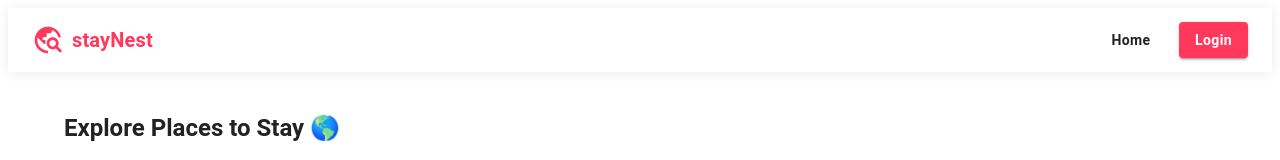
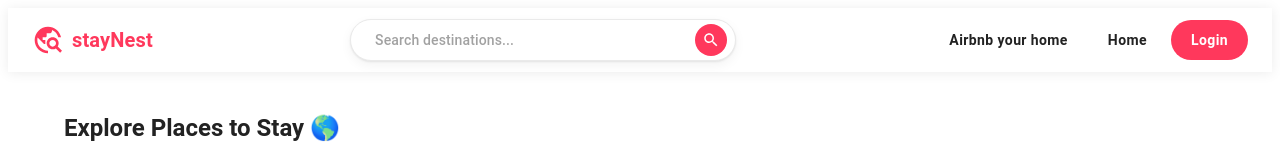
Before and after one commit to Ritik811/Hotel-Booking-Project, a React app in the folder frontend/: page / in a window 1280 px wide. Shown: the top 160 px of the page. Built offline with nearby package versions, Linux system fonts and the light colour scheme; no server answers; the HTML template or start-up script is replaced by a standard one.

Commit message:
Navbar update

```diff
--- a/frontend/src/Layout/Navbar.jsx
+++ b/frontend/src/Layout/Navbar.jsx
@@ -1,7 +1,15 @@
 import React from "react";
-
-import { AppBar, Toolbar, Typography, Button, Box } from "@mui/material";
-import TravelExploreIcon from "@mui/icons-material/TravelExplore"; // Airbnb
+import {
+  AppBar,
+  Toolbar,
+  Typography,
+  Button,
+  Box,
+  InputBase,
+  Paper,
+} from "@mui/material";
+import TravelExploreIcon from "@mui/icons-material/TravelExplore"; // Logo Icon
+import SearchIcon from "@mui/icons-material/Search"; // Search Icon
 
 function Navbar() {
   return (
@@ -13,9 +21,10 @@ function Navbar() {
         boxShadow: "0 1px 12px rgba(0,0,0,0.08)",
       }}
     >
-      <Toolbar sx={{ justifyContent: "space-between" }}>
-        {/* LEFT SIDE: Logo aur Brand Name */}
+      <Toolbar sx={{ justifyContent: "space-between", padding: "0 24px" }}>
+        {/* 1. LEFT SIDE: Logo aur Brand Name */}
         <Box
+          onClick={() => console.log("Logo Clicked - Route to Home")} // 🔥 Tum yahan apna logic likhna
           sx={{
             display: "flex",
             alignItems: "center",
@@ -23,7 +32,6 @@ function Navbar() {
             cursor: "pointer",
           }}
         >
-          {/* MUI ka icon jo logo jaisa dikhega (Humne color Airbnb jaisa pinkish-red rakha hai) */}
           <TravelExploreIcon sx={{ color: "#FF385C", fontSize: "32px" }} />
           <Typography
             variant="h6"
@@ -38,14 +46,90 @@ function Navbar() {
           </Typography>
         </Box>
 
-        {/* RIGHT SIDE: Navigation Buttons */}
-        <Box sx={{ display: "flex", gap: 2 }}>
+        {/* 2. CENTER: Premium Airbnb Style Search Bar */}
+        <Paper
+          component="form"
+          onSubmit={(e) => {
+            e.preventDefault();
+            console.log("Search logic tum yahan handle krna bhai!");
+          }}
+          sx={{
+            display: "flex",
+            alignItems: "center",
+            width: { xs: "50%", sm: "300px", md: "360px" },
+            padding: "4px 8px 4px 16px",
+            borderRadius: "24px",
+            border: "1px solid #eaeaea",
+            boxShadow:
+              "0px 1px 2px rgba(0,0,0,0.08), 0px 4px 12px rgba(0,0,0,0.05)",
+            transition: "box-shadow 0.2s ease",
+            "&:hover": {
+              boxShadow:
+                "0px 1px 2px rgba(0,0,0,0.08), 0px 4px 12px rgba(0,0,0,0.15)",
+            },
+          }}
+        >
+          <InputBase
+            sx={{ ml: 1, flex: 1, fontSize: "14px", fontWeight: "500" }}
+            placeholder="Search destinations..."
+            inputProps={{ "aria-label": "search destinations" }}
+            onChange={(e) => console.log("Input text: ", e.target.value)} // 🔥 State update tum handle krna
+          />
+          <Box
+            type="submit"
+            component="button"
+            sx={{
+              backgroundColor: "#FF385C",
+              color: "white",
+              border: "none",
+              borderRadius: "50%",
+              width: "32px",
+              height: "32px",
+              display: "flex",
+              alignItems: "center",
+              justifyContent: "center",
+              cursor: "pointer",
+              transition: "background-color 0.2s",
+              "&:hover": { backgroundColor: "#DC143C" },
+            }}
+          >
+            <SearchIcon sx={{ fontSize: "18px" }} />
+          </Box>
+        </Paper>
+
+        {/* 3. RIGHT SIDE: Navigation Buttons */}
+        <Box sx={{ display: "flex", alignItems: "center", gap: 1 }}>
+          {/* ✨ NEW: Airbnb your home (Create Listing Button) */}
           <Button
-            sx={{ color: "#222222", fontWeight: "600", textTransform: "none" }}
+            onClick={() => console.log("Navigate to Create Page")} // 🔥 Navigation logic yahan aayega
+            sx={{
+              color: "#222222",
+              fontWeight: "600",
+              textTransform: "none",
+              borderRadius: "24px",
+              padding: "8px 16px",
+              fontSize: "14px",
+              display: { xs: "none", md: "inline-flex" }, // Mobile par hide ho jayega safai ke liye
+              "&:hover": {
+                backgroundColor: "#f7f7f7",
+              },
+            }}
+          >
+            Airbnb your home
+          </Button>
+
+          <Button
+            sx={{
+              color: "#222222",
+              fontWeight: "600",
+              textTransform: "none",
+              borderRadius: "24px",
+              padding: "8px 16px",
+            }}
           >
             Home
           </Button>
-          {/* variant="contained" se button solid color ka ban jata hai */}
+
           <Button
             variant="contained"
             sx={{
@@ -53,7 +137,13 @@ function Navbar() {
               color: "white",
               textTransform: "none",
               fontWeight: "600",
-              "&:hover": { backgroundColor: "#DC143C" }, // Hover karne par thoda dark red ho jaye
+              borderRadius: "24px",
+              padding: "8px 20px",
+              boxShadow: "none",
+              "&:hover": {
+                backgroundColor: "#DC143C",
+                boxShadow: "none",
+              },
             }}
           >
             Login
--- a/frontend/src/pages/CreateListingsPage.jsx
+++ b/frontend/src/pages/CreateListingsPage.jsx
@@ -78,7 +78,6 @@ export const CreateListingPage = () => {
     setSuccess("");
     setError("");
 
-    // 🚀 3. Agar ticket nahi hai (validation fail), toh return ho jao!
     if (!validateForm()) return;
 
     const dataToSend = {
```
